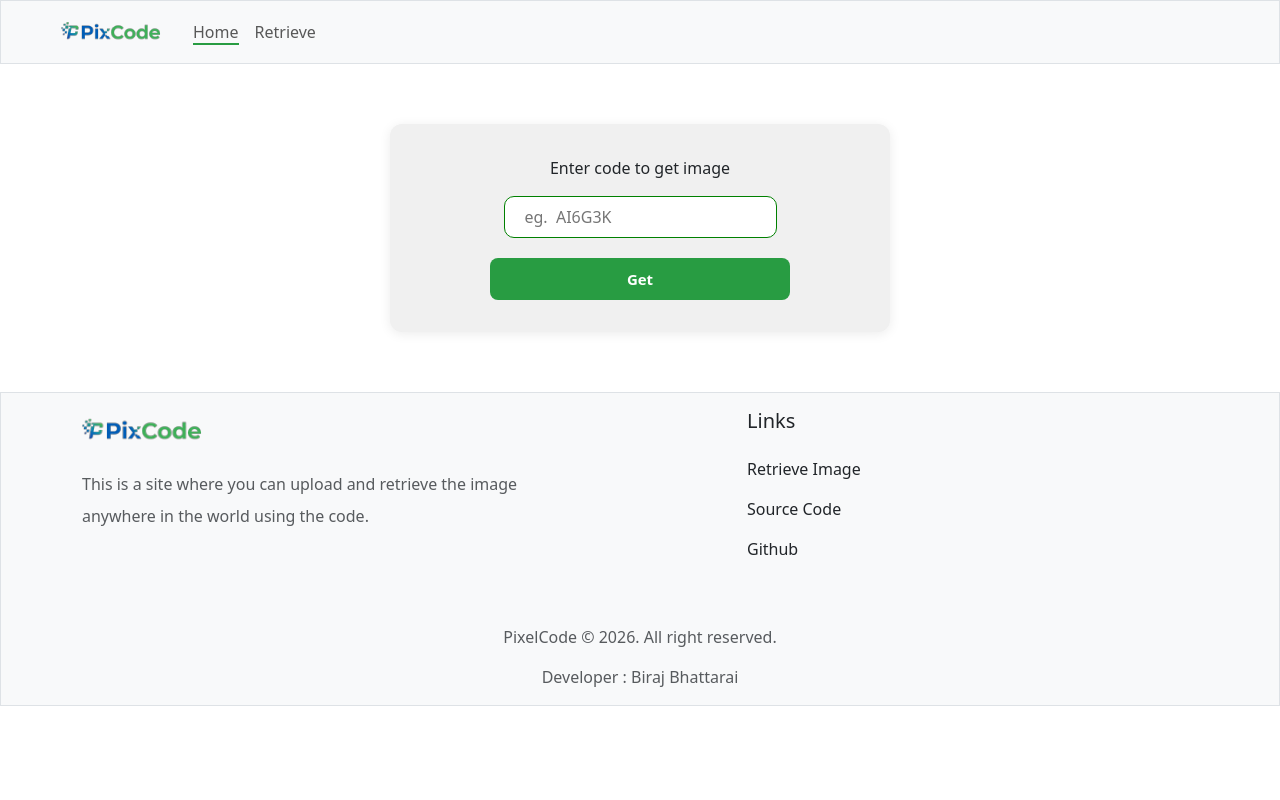
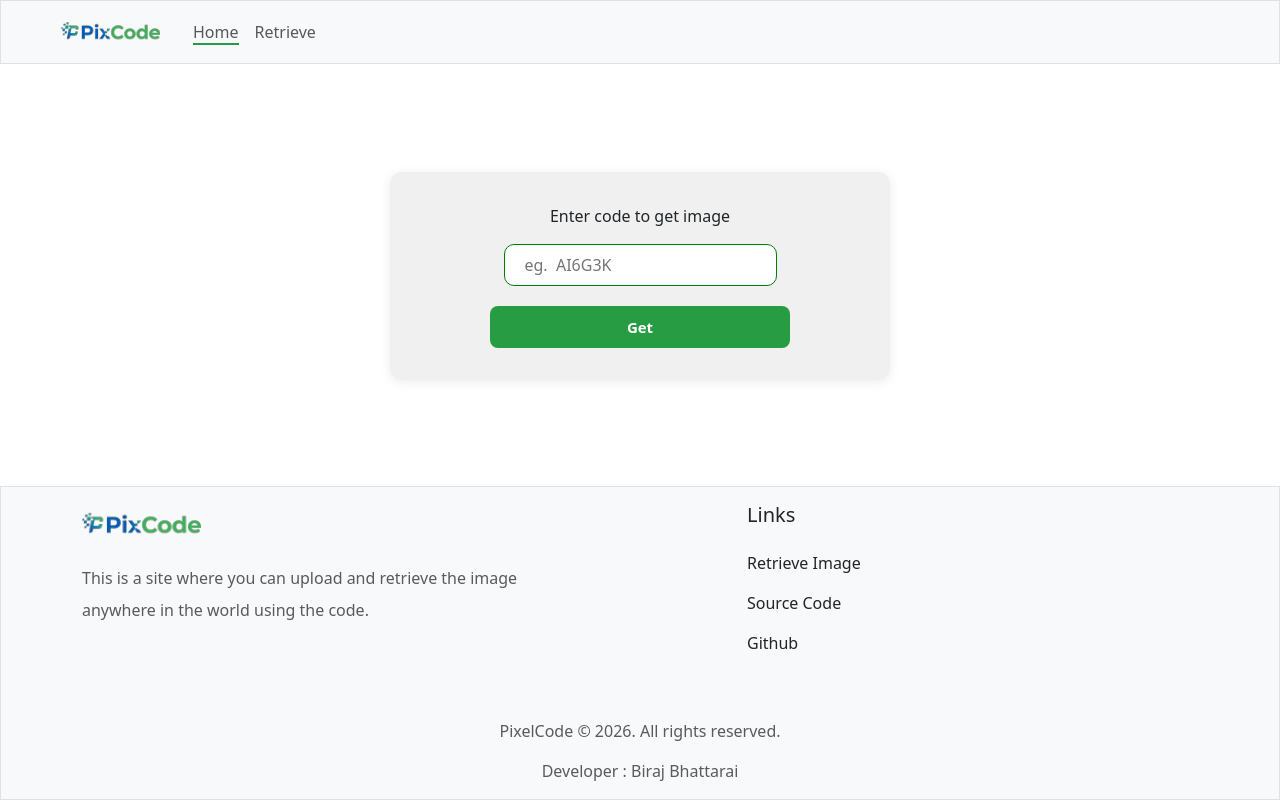
Before and after one commit to BhattaraiBiraj/PixCode, a React (Vite) app in the folder frontend/: page /retrieve in a window 1280 px wide. Built offline with nearby package versions, Linux system fonts and the light colour scheme; no server answers.

Commit message:
fixes the spelling and fixed the footer to bottom

```diff
--- a/frontend/src/App.jsx
+++ b/frontend/src/App.jsx
@@ -8,14 +8,16 @@
 function App() {
 
   return (
-    <>
+    <div className="d-flex flex-column min-vh-100">
       <Navbar />
+      <div className="flex-grow-1">
         <Routes>
           <Route path="/" element={<Form />} />
           <Route path="/retrieve" element={<Retrieve />} />
         </Routes>
+      </div>
       <Footer />
-    </>
+    </div>
   )
 }
 
--- a/frontend/src/Footer.jsx
+++ b/frontend/src/Footer.jsx
@@ -21,7 +21,7 @@
                         </div>
                     </div>
                     <div className="row text-center mt-5">
-                        <p className="text-muted">PixelCode &copy; 2026. All right reserved.</p>
+                        <p className="text-muted">PixelCode &copy; 2026. All rights reserved.</p>
                         <p className="text-muted">Developer : Biraj Bhattarai</p>
                     </div>
                 </div>
```
Lines whose indentation alone changed are shown as unchanged.
